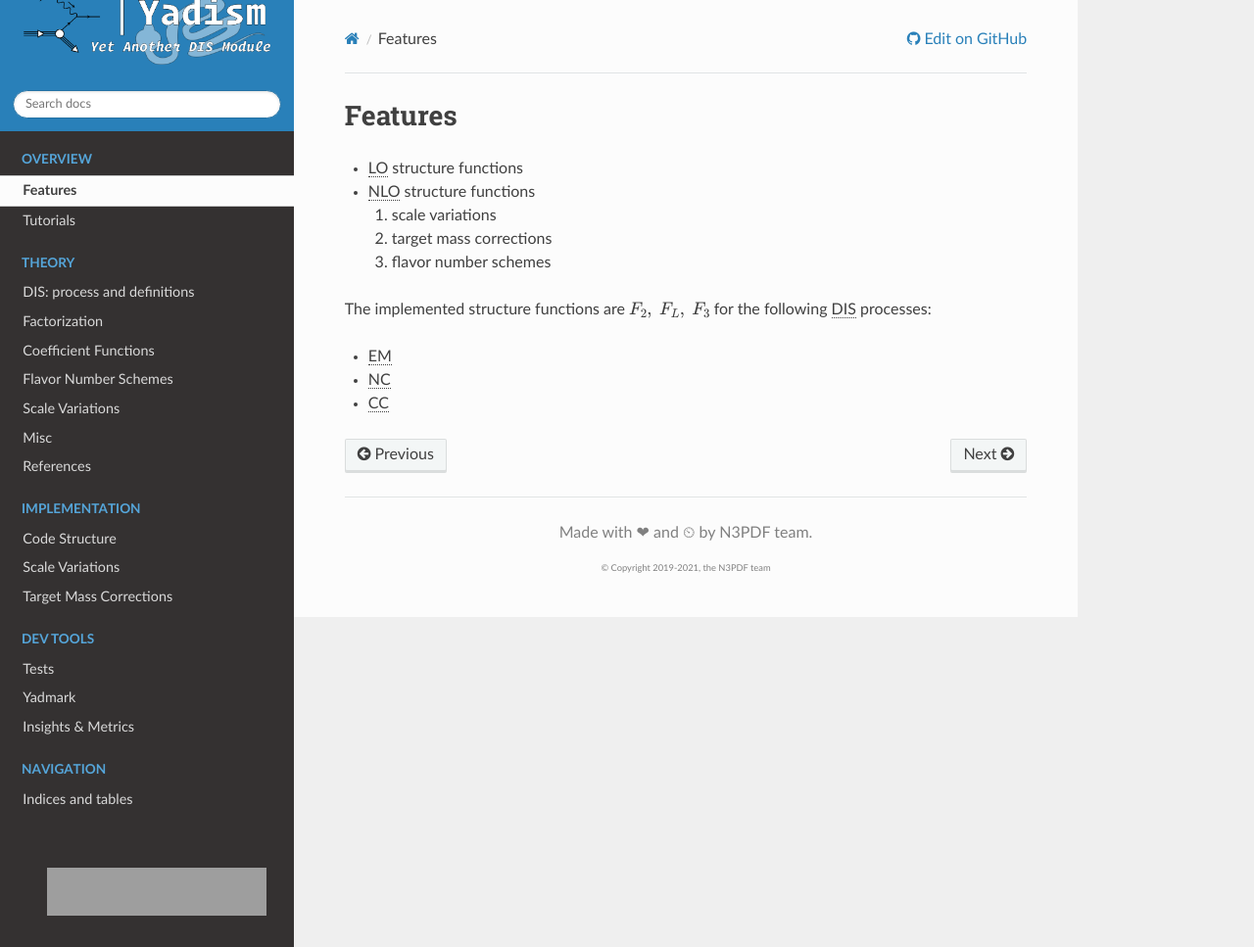
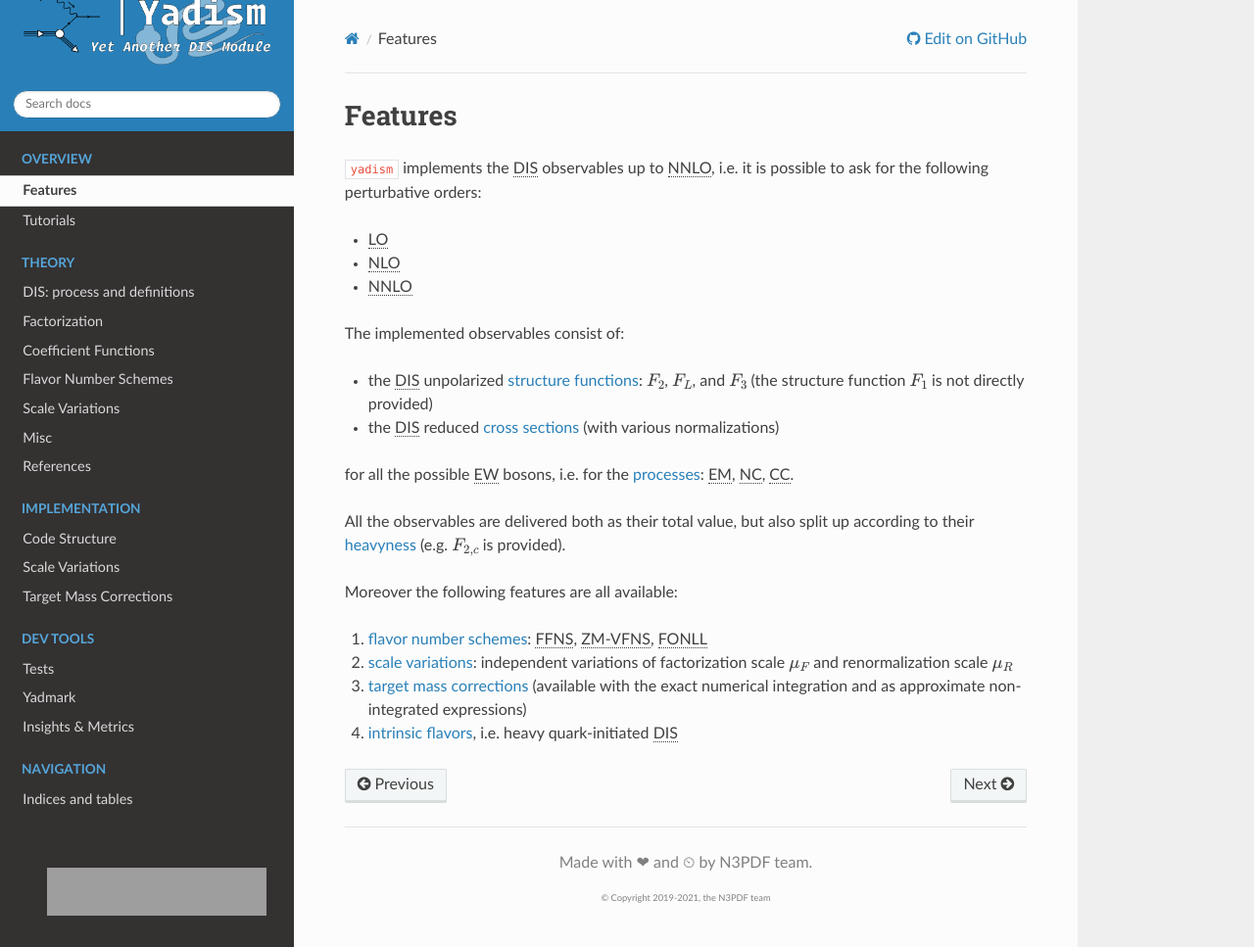
Before and after one commit to NNPDF/yadism, a Sphinx documentation site: the page built from docs/source/overview/features.rst, in a window 1280 px wide and 967 px high. Shown: the whole window at 98% size. Built offline with Sphinx 7.4.7 and the Read the Docs theme 2.0.0, drawn with Linux system fonts in a browser that asks for light colours; pages that are not in the unit, such as notebooks, are missing from menus; the version number could not be read and is left out; grey boxes are pictures that could not be loaded.

Commit message:
Update features section of docs

```diff
--- a/docs/source/index.rst
+++ b/docs/source/index.rst
@@ -2,6 +2,8 @@
 Yadism documentation
 ####################
 
+.. image:: /_static/logo-favicon.png
+   :align: center
 
 `yadism` is a wonderful package for computing |DIS| observables replacing the
 corresponding one inside |APFEL|.
--- a/docs/source/overview/features.rst
+++ b/docs/source/overview/features.rst
@@ -1,16 +1,34 @@
 Features
 =========
 
-- |LO| structure functions
-- |NLO| structure functions
+``yadism`` implements the |DIS| observables up to |NNLO|, i.e. it is possible to
+ask for the following perturbative orders:
 
-  1. scale variations
-  2. target mass corrections
-  3. flavor number schemes
+- |LO|
+- |NLO|
+- |NNLO|
 
-The implemented structure functions are :math:`F_2,~F_L,~F_3` for the following
-|DIS| processes:
+The implemented observables consist of:
 
-- |EM|
-- |NC|
-- |CC|
+- the |DIS| unpolarized :ref:`structure functions
+  <theory/DIS-intro:structure function kind>`: :math:`F_2`, :math:`F_L`, and
+  :math:`F_3` (the structure function :math:`F_1` is not directly provided)
+- the |DIS| reduced :ref:`cross sections <theory/DIS-intro:cross sections>`
+  (with various normalizations)
+
+for all the possible |EW| bosons, i.e. for the :ref:`processes
+<theory/DIS-intro:process / currents>`: |EM|, |NC|, |CC|.
+
+All the observables are delivered both as their total value, but also split up
+according to their :ref:`heavyness <theory/DIS-intro:Heavyness>` (e.g.
+:math:`F_{2,c}` is provided).
+
+Moreover the following features are all available:
+
+1. :doc:`flavor number schemes <../theory/fns>`: |FFNS|, |ZM-VFNS|, |FONLL|
+2. :doc:`scale variations <../theory/scale-variations>`: independent variations
+   of factorization scale :math:`\mu_F` and renormalization scale :math:`\mu_R`
+3. :ref:`target mass corrections <theory/misc:target mass corrections>`
+   (available with the exact numerical integration and as approximate
+   non-integrated expressions)
+4. :doc:`intrinsic flavors <../theory/intrinsic>`, i.e. heavy quark-initiated |DIS|
--- a/docs/source/shared/abbreviations.rst
+++ b/docs/source/shared/abbreviations.rst
@@ -10,6 +10,9 @@
 
 .. |EW| replace::
    :abbr:`EW (ElectroWeak)`
+
+.. |QCD| replace::
+   :abbr:`QCD (Quantum Chromo Dynamics)`
 
 .. |DGLAP| replace::
    :abbr:`DGLAP (Dokshitzer-Gribov-Lipatov-Altarelli-Parisi)`
--- a/docs/source/theory/DIS-intro.rst
+++ b/docs/source/theory/DIS-intro.rst
@@ -73,3 +73,8 @@ Cross sections
 
    also cross section(s), or better reduced cross sections, are available, thus
    they have to be described
+
+Heavyness
+---------
+
+Ciao
```
Also changed, not shown: docs/source/implementation/kernels.rst (+18 -0 lines), docs/source/_static/logo-favicon.png (added), docs/source/_static/logo-favicon.svg (added).
